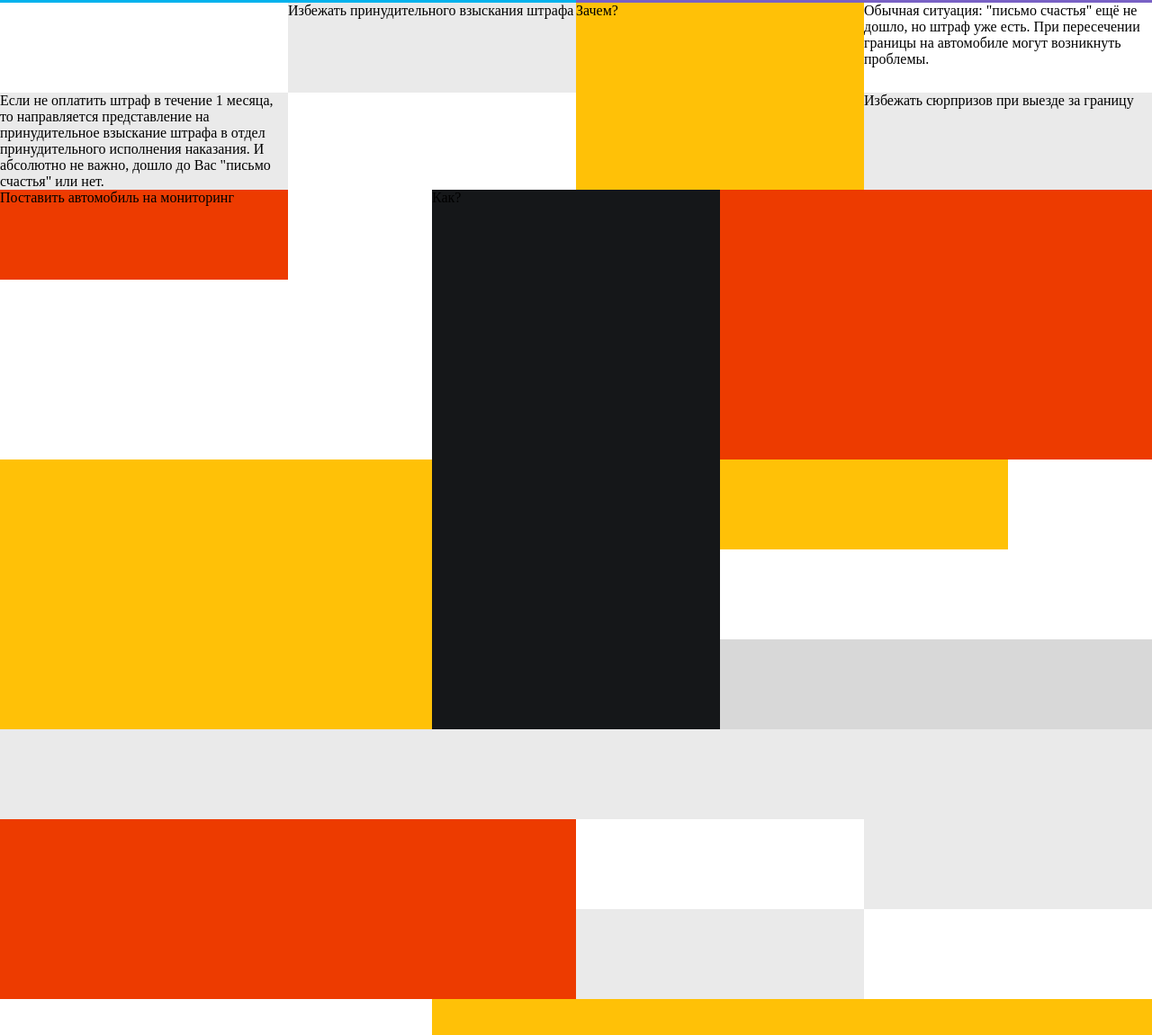
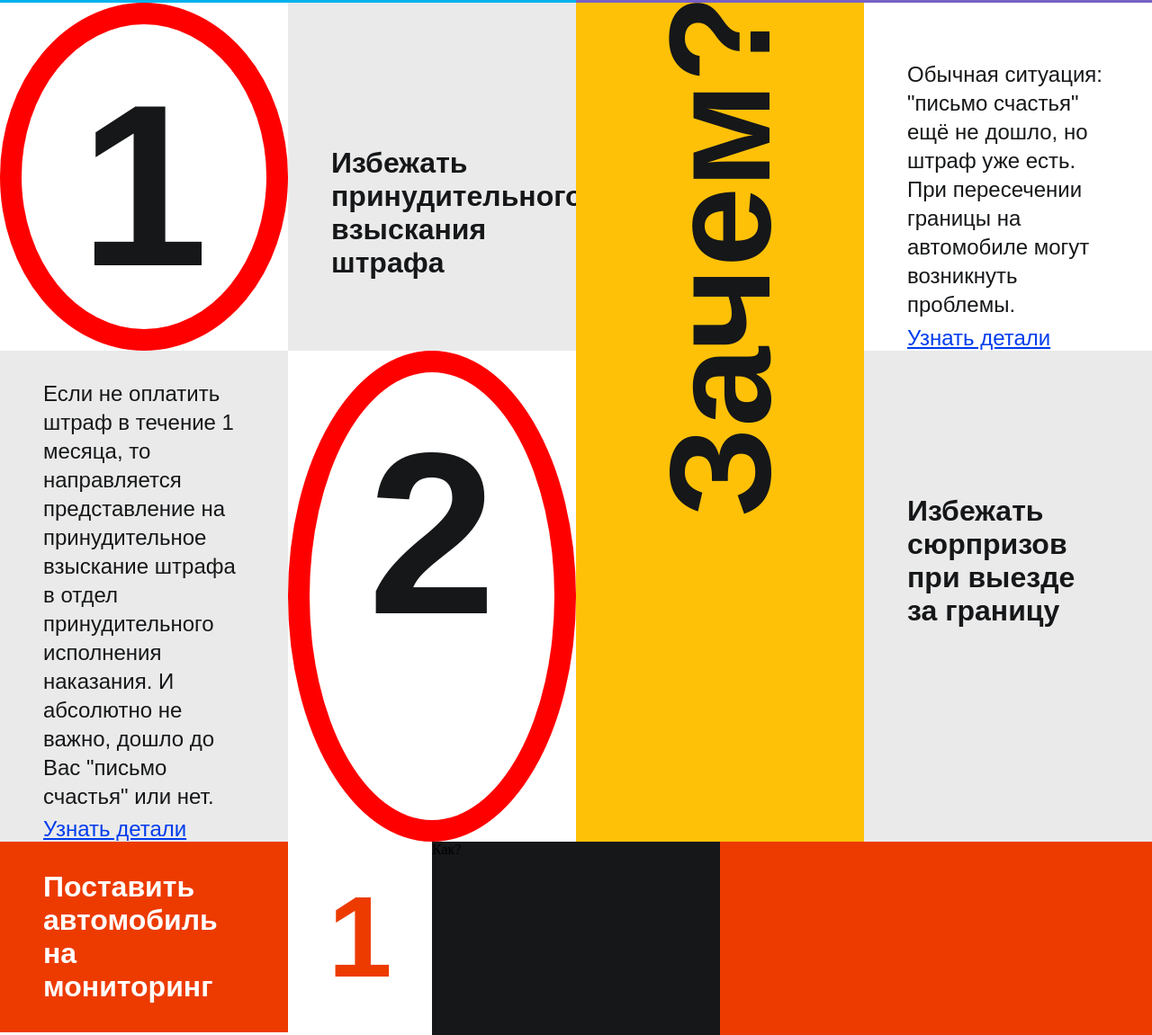
Before and after one commit to devbarden/avto-info-gai-bot, a plain HTML site: page index.html in a window 1280 px wide. Shown: the part 804-1955 px from the top of the page at 90% size. Drawn offline with Linux system fonts and the light colour scheme.

Commit message:
update main markup

```diff
--- a/index.html
+++ b/index.html
@@ -60,7 +60,11 @@
       </a>
     </div>
 
-    <div class="cell cell-5"></div>
+    <div class="cell cell-5">
+      <div class="circle-container">
+        1
+      </div>
+    </div>
 
     <div class="cell cell-6">
       <p>
@@ -72,9 +76,16 @@
       <p>
         Если не оплатить штраф в течение 1 месяца, то направляется представление на принудительное взыскание штрафа в отдел принудительного исполнения наказания. И абсолютно не важно, дошло до Вас "письмо счастья" или нет.
       </p>
+      <a href="#">
+        Узнать детали
+      </a>
     </div>
 
-    <div class="cell cell-8"></div>
+    <div class="cell cell-8">
+      <div class="circle-container">
+          2
+      </div>
+    </div>
 
     <div class="cell cell-9">
       <p>
@@ -86,6 +97,9 @@
       <p>
         Обычная ситуация:  "письмо счастья" ещё не дошло, но штраф уже есть. При пересечении границы на автомобиле могут возникнуть проблемы.
       </p>
+      <a href="#">
+          Узнать детали
+        </a>
     </div>
 
     <div class="cell cell-11">
@@ -99,7 +113,11 @@
       </p>
     </div>
 
-    <div class="cell cell-13"></div>
+    <div class="cell cell-13">
+      <p>
+        1
+      </p>
+    </div>
 
     <div class="cell cell-14"></div>
 
@@ -112,8 +130,16 @@
     </div>
     <div class="cell cell-17"></div>
     <div class="cell cell-18"></div>
-    <div class="cell cell-19"></div>
-    <div class="cell cell-20"></div>
+    <div class="cell cell-19">
+      <p>
+          Проверять сообщения от АвтоИнфо Беларусь
+      </p>
+    </div>
+    <div class="cell cell-20">
+      <p>
+        2
+      </p>
+    </div>
     <div class="cell cell-21"></div>
     <div class="cell cell-22"></div>
     <div class="cell cell-23"></div>
--- a/style.css
+++ b/style.css
@@ -274,14 +274,62 @@ body {
 .cell-5 {
 	background-color: #FFFFFF;
 }
+.circle-container {
+  width: 100%;
+  height: 100%;
+
+  border: 1.5rem solid rgb(255, 0, 0);
+  border-radius: 50%;
+
+  color: #151719;
+  text-align: center;
+
+  font-size: 16rem;
+  font-family: Arial;
+  font-weight: bold;
+
+  padding-top: 2rem;
+}
 
 .cell-6 {
   background-color: #EAEAEA;
+}
+.cell-6 p {
+  width: 70%;
+  margin: 50% auto 10%;
+
+  color: #151719;
+  font-family: Arial;
+  font-size: 2rem;
+  font-weight: bold;
 }
 
 .cell-7 {
   background-color: #EAEAEA;
 }
+.cell-7 p {
+  width: 70%;
+
+  margin: 10% auto 0;
+
+  color: #151719;
+  font-family: Arial;
+  font-size: 1.5rem;
+  line-height: 2rem;
+}
+.cell-7 a {
+  display: block;
+  width: 70%;
+
+  margin: 2% auto 0;
+
+  color: #003CED;
+
+  font-family: Arial;
+  font-size: 1.5rem;
+  line-height: 1.75rem;
+}
+
 
 .cell-8 {
 	background-color: #FFFFFF;
@@ -290,21 +338,80 @@ body {
 .cell-9 {
   background-color: #FFC107;
 }
+.cell-9 p {
+  transform: rotate(-90deg);
+  color: #151719;
+  font-family: Arial;
+  font-size: 10em;
+  font-weight: bold;
+  margin-top: 20rem;
+}
 
 .cell-10 {
   background-color: #FFFFFF;
+}
+.cell-10 p {
+  width: 70%;
+
+  margin: 20% auto 0;
+
+  color: #151719;
+  font-family: Arial;
+  font-size: 1.5rem;
+  line-height: 2rem;
+}
+.cell-10 a {
+  display: block;
+  width: 70%;
+
+  margin: 2% auto 0;
+
+  color: #003CED;
+
+  font-family: Arial;
+  font-size: 1.5rem;
+  line-height: 1.75rem;
 }
 
 .cell-11 {
   background-color: #EAEAEA;
 }
+.cell-11 p {
+  width: 70%;
+  margin: 50% auto 10%;
+
+  color: #151719;
+  font-family: Arial;
+  font-size: 2rem;
+  font-weight: bold;
+}
 
 .cell-12 {
   background-color: #ED3B00;
 }
+.cell-12 p {
+  width: 70%;
+  margin: 10% auto;
+
+  color: #ffffff;
+  font-family: Arial;
+  font-size: 2rem;
+  font-weight: bold;
+}
+
 
 .cell-13 {
   background-color: #FFFFFF;
+}
+.cell-13 p {
+  color: #ED3B00;
+  text-align: center;
+
+  font-size: 8rem;
+  font-family: Arial;
+  font-weight: bold;
+
+  padding-top: 2rem;
 }
 
 .cell-14 {
@@ -330,9 +437,28 @@ body {
 .cell-19 {
   background-color: #FFC107;
 }
+.cell-19 p {
+  width: 70%;
+  margin: 10% auto;
+
+  color: #151719;
+  font-family: Arial;
+  font-size: 2rem;
+  font-weight: bold;
+}
 
 .cell-20 {
   background-color: #FFFFFF;
+}
+.cell-20 p {
+  color: #FFC107;
+  text-align: center;
+
+  font-size: 8rem;
+  font-family: Arial;
+  font-weight: bold;
+
+  padding-top: 2rem;
 }
 
 .cell-21 {
```
